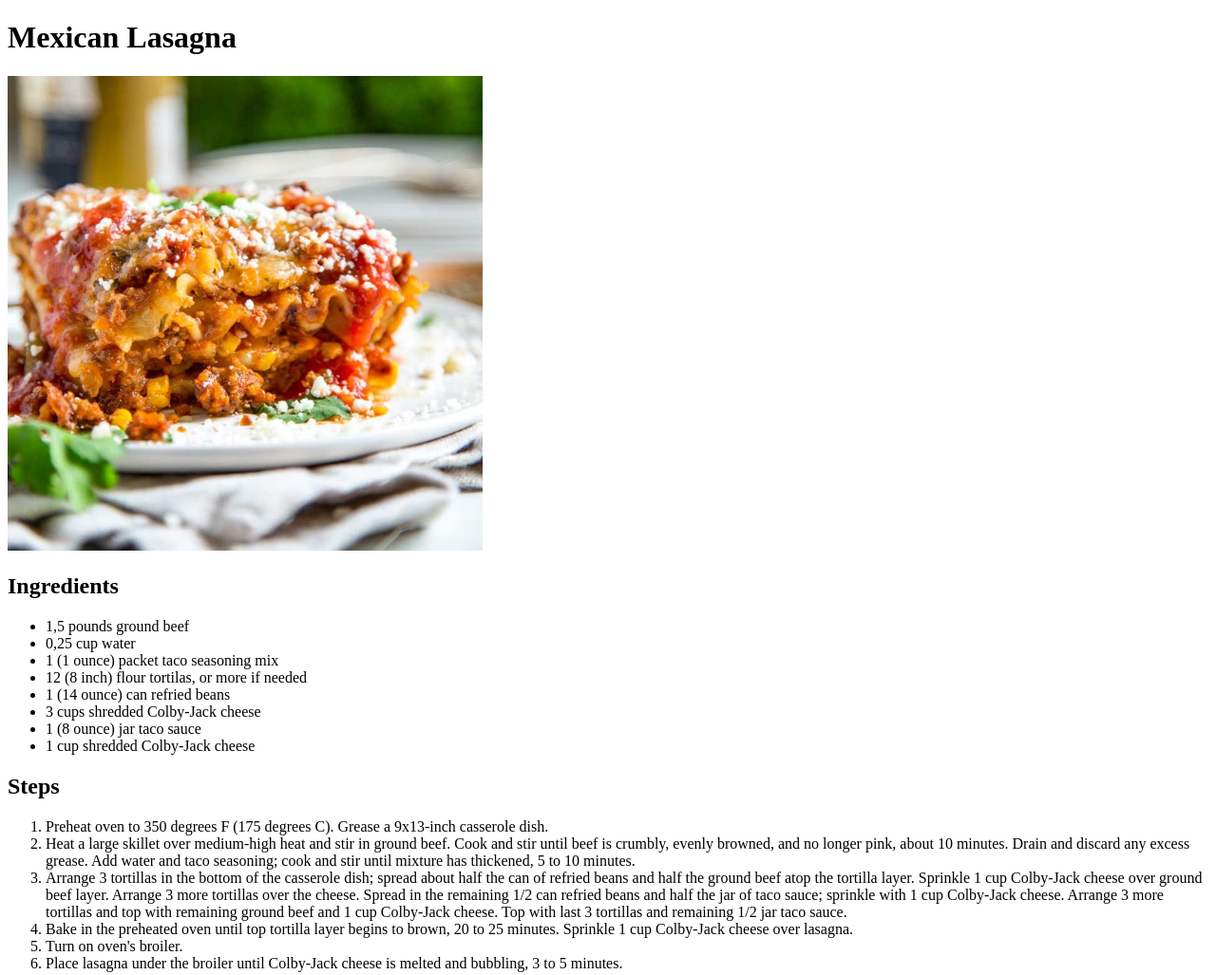
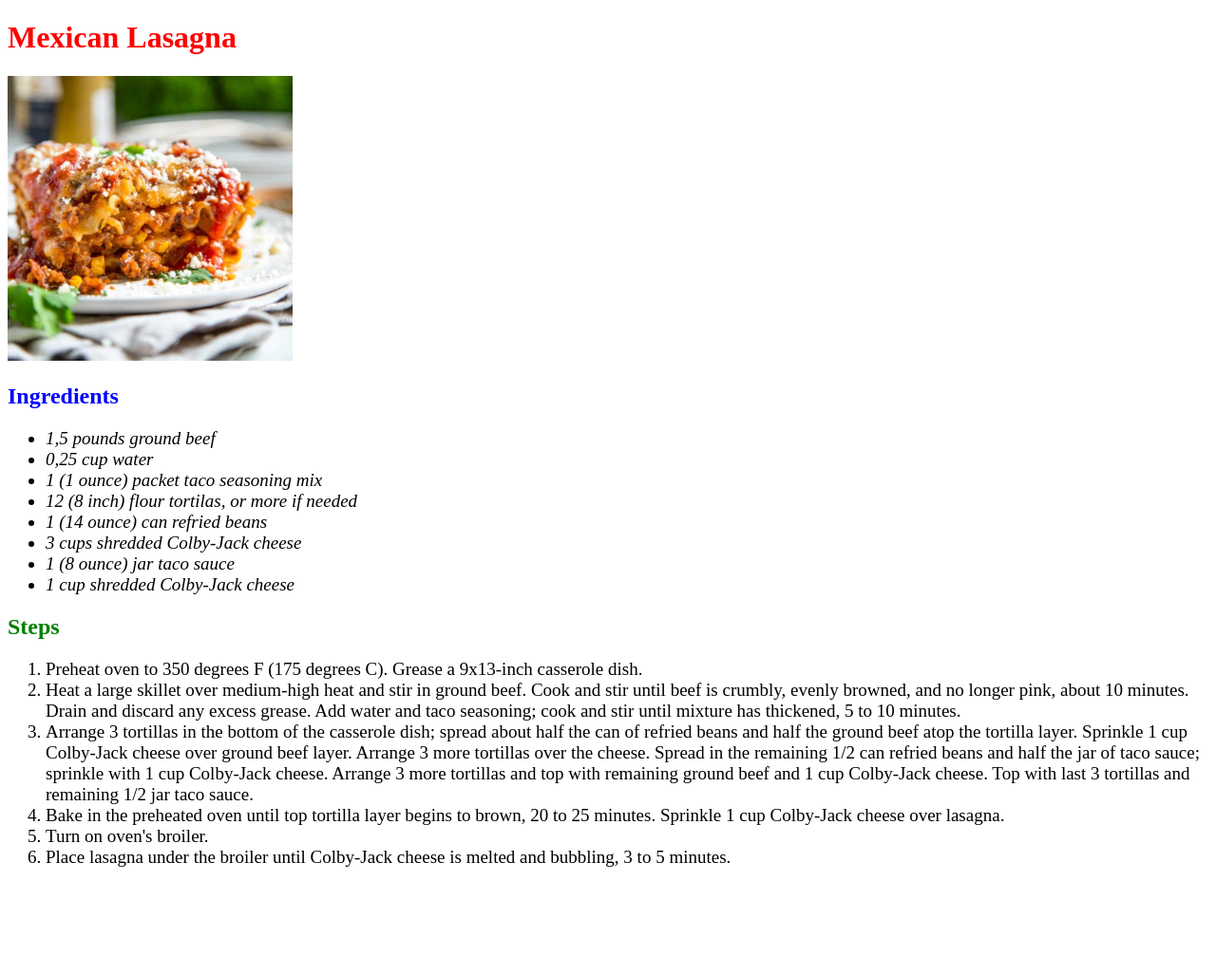
Before and after one commit to Sp1r14ual/odin-recipes, a plain HTML site: page recipes/lasagna/lasagna.html in a window 1280 px wide. Shown: the whole page at 95% size. After the commit the page ends 930 px from the top, so only its background shows below. Drawn offline with Linux system fonts and the light colour scheme.

Commit message:
Added some styles to The Odin Recipes website

```diff
--- /dev/null
+++ b/recipes/cheesecake/style.css
@@ -0,0 +1,25 @@
+h1 {
+    color: red;
+}
+
+h2 {
+    color: blue;
+}
+
+.steps {
+    color: green;
+}
+
+img {
+    width: 300px;
+    height: auto;
+}
+
+.ingredients {
+    font-style: italic;
+}
+
+li {
+    font-size: 19px;
+    font-family: "Times New Roman", sans-serif;
+}
--- a/recipes/lasagna/lasagna.html
+++ b/recipes/lasagna/lasagna.html
@@ -4,13 +4,14 @@
     <meta charset="UTF-8">
     <meta http-equiv="X-UA-Compatible" content="IE=edge">
     <meta name="viewport" content="width=device-width, initial-scale=1.0">
+    <link rel="stylesheet" href="style.css">
     <title>Mexican Lasagna</title>
 </head>
 <body>
     <h1>Mexican Lasagna</h1>
-    <img src="lasagna.jpg" width="500" height="500" alt="Mexican Lasagna">
+    <img src="lasagna.jpg" alt="Mexican Lasagna">
     <h2>Ingredients</h2>
-    <ul>
+    <ul class="ingredients">
         <li>1,5 pounds ground beef</li>
         <li>0,25 cup water</li>
         <li>1 (1 ounce) packet taco seasoning mix</li>
@@ -21,7 +22,7 @@
         <li>1 cup shredded Colby-Jack cheese</li>
 
     </ul>
-    <h2>Steps</h2>
+    <h2 class="steps">Steps</h2>
     <ol>
         <li>Preheat oven to 350 degrees F (175 degrees C). Grease a 9x13-inch casserole dish.
         </li>
--- /dev/null
+++ b/recipes/lasagna/style.css
@@ -0,0 +1,25 @@
+h1 {
+    color: red;
+}
+
+h2 {
+    color: blue;
+}
+
+.steps {
+    color: green;
+}
+
+img {
+    width: 300px;
+    height: auto;
+}
+
+.ingredients {
+    font-style: italic;
+}
+
+li {
+    font-size: 19px;
+    font-family: "Times New Roman", sans-serif;
+}
--- /dev/null
+++ b/recipes/piccata/style.css
@@ -0,0 +1,25 @@
+h1 {
+    color: red;
+}
+
+h2 {
+    color: blue;
+}
+
+.steps {
+    color: green;
+}
+
+img {
+    width: 300px;
+    height: auto;
+}
+
+.ingredients {
+    font-style: italic;
+}
+
+li {
+    font-size: 19px;
+    font-family: "Times New Roman", sans-serif;
+}
--- /dev/null
+++ b/style.css
@@ -0,0 +1,3 @@
+h1 {
+    color: #6d6df3;
+}
```
Also changed, not shown: index.html (+2 -0 lines), recipes/cheesecake/cheesecake.html (+3 -2 lines), recipes/piccata/piccata.html (+3 -2 lines), odin.svg (added).
